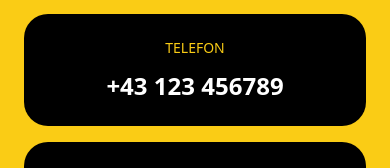
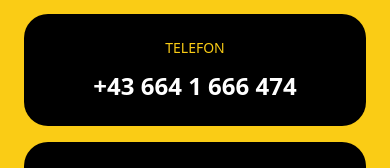
Before and after one commit to Ruempelkraft/Ruempelkraft-website, a React (Vite) app: page / in a window 390 px wide. Shown: the part 2385-2553 px from the top of the page. Built offline with nearby package versions, Linux system fonts and the light colour scheme.

Commit message:
Update phone number in App.jsx

```diff
--- a/src/App.jsx
+++ b/src/App.jsx
@@ -72,7 +72,7 @@ export default function RuempelkraftWebsite() {
               </a>
 
               <a
-                href="tel:+43123456789"
+                href="tel:+436641666474"
                 className="rounded-2xl border border-zinc-700 px-6 py-4 font-semibold hover:border-yellow-400 hover:text-yellow-400"
               >
                 Jetzt anrufen
@@ -137,7 +137,7 @@ export default function RuempelkraftWebsite() {
               </p>
 
               <p className="mt-3 text-2xl font-bold text-white">
-                +43 123 456789
+                +43 664 1 666 474
               </p>
             </div>
 
```
